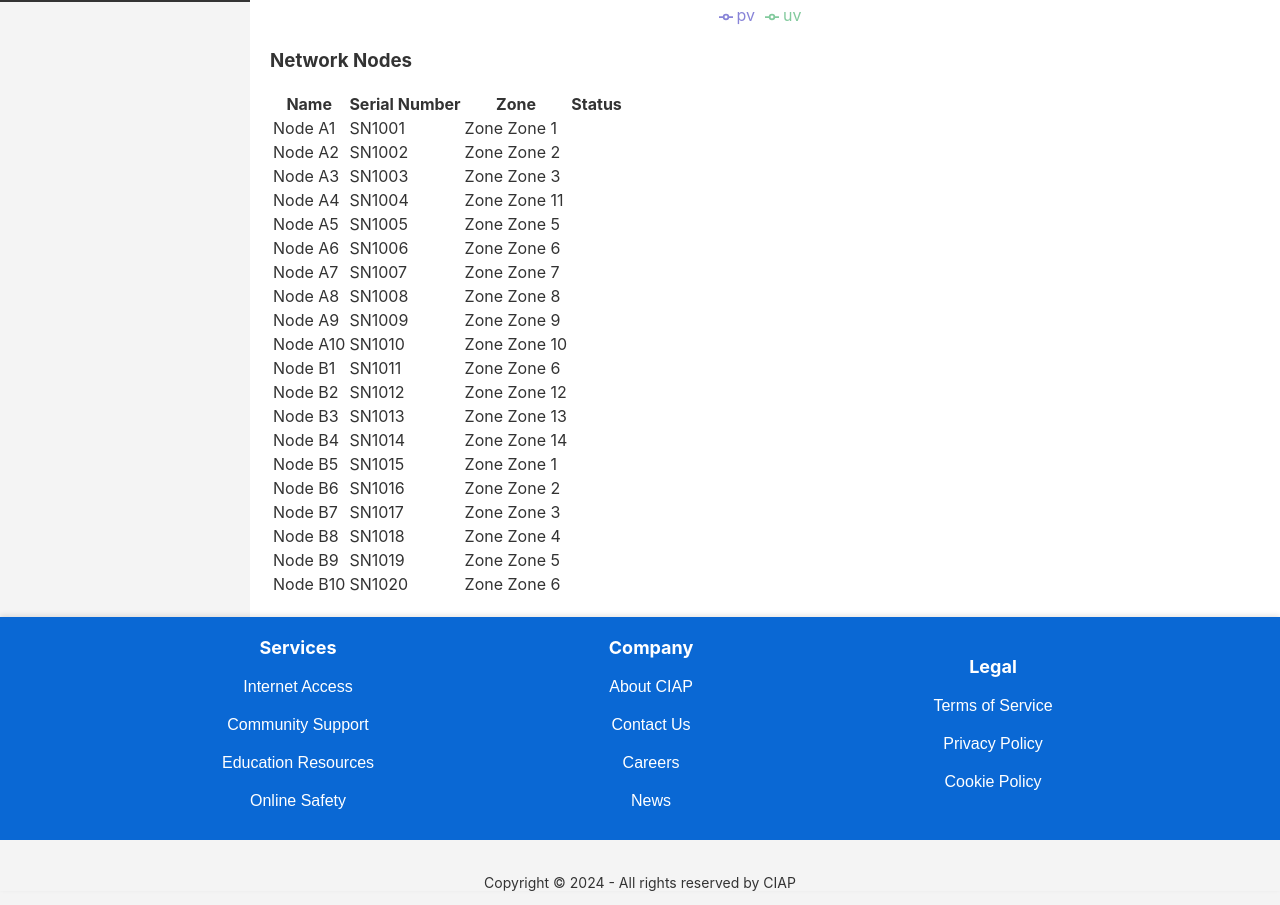
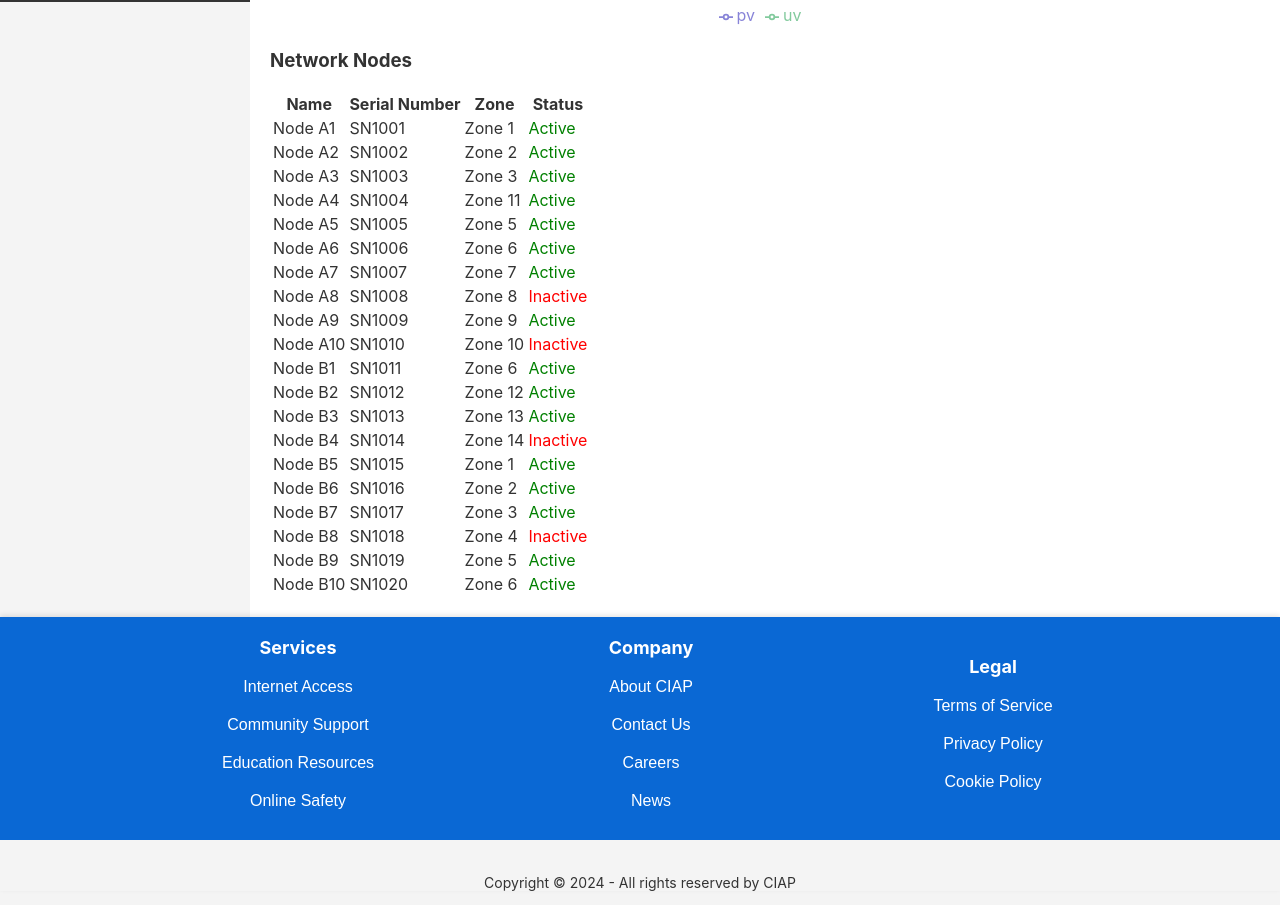
Before and after one commit to bvilane/CIAP, a React (Create React App) app in the folder ciap-frontend/: page /admin-dashboard in a window 1280 px wide. Shown: the part 798-1703 px from the top of the page. Built offline with nearby package versions, Linux system fonts and the light colour scheme; sample sign-in values are in the browser's storage.

Commit message:
Updated NodesTable

```diff
--- a/ciap-frontend/src/components/AdminDashboard/NodesTable.js
+++ b/ciap-frontend/src/components/AdminDashboard/NodesTable.js
@@ -40,9 +40,9 @@ const NodesTable = () => (
                     <tr key={node.id}>
                         <td>{node.name}</td>
                         <td>{node.serial}</td>
-                        <td>{`Zone ${node.zone}`}</td>
-                        <td style={{ color: node.status === 'active' ? 'green' : 'red' }}>
-                            {node.status}
+                        <td>{node.zone}</td>
+                        <td style={{ color: node.status ? 'green' : 'red' }}>
+                            {node.status ? 'Active' : 'Inactive'}
                         </td>
                     </tr>
                 ))}
```
